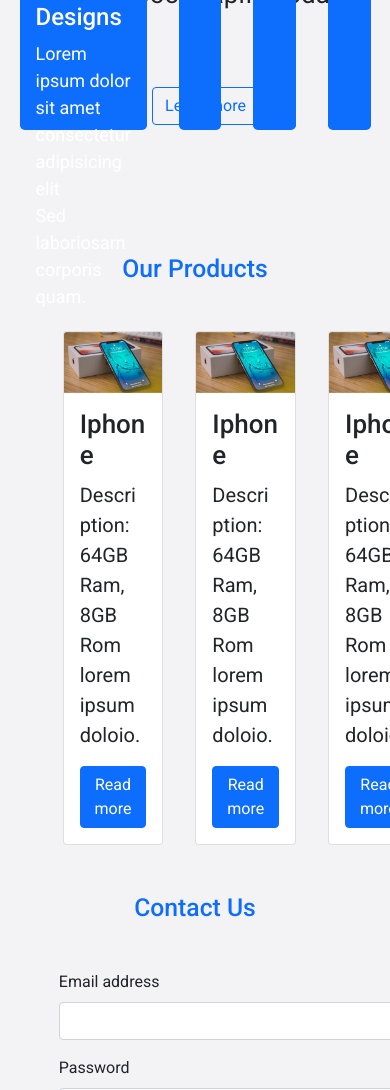
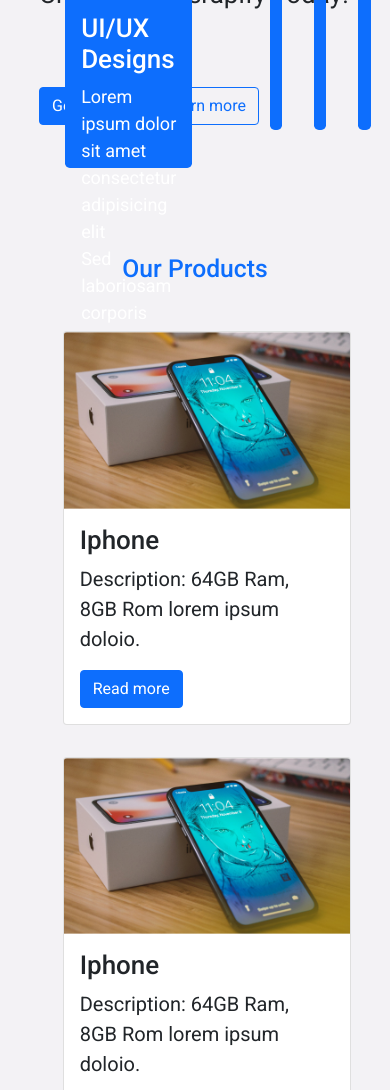
Before and after one commit to EllabyOJ/First-figma, a plain HTML site: page index.html in a window 390 px wide. Shown: the part 379-1469 px from the top of the page. Drawn offline with nearby package versions, Linux system fonts and the light colour scheme.

Commit message:
Add figma project

```diff
--- a/index.html
+++ b/index.html
@@ -45,7 +45,7 @@
             <h2>Our Services</h2>
         </div>
         <div class="flexed">
-          <div class="flexed-content text-white bg-primary rounded-3" style="width: 20rem; height: 14rem;">
+          <div class="flexed-content products text-white flex-sm-column flex-lg-row bg-primary rounded-3" style="width: 20rem; height: 14rem;">
               <div class="card-header" id="card-header">Branding</div>
               <div class="card-body">
                 <h5 class="card-title">UI/UX Designs</h5>
@@ -60,7 +60,7 @@
           <div class="service text-primary text-center mt-5 mb-5 ms-auto text-center">
             <h2>Our Products</h2>
         </div>
-        <div class="container products d-flex">
+        <div class="container products d-flex flex-sm-column flex-lg-row">
             <div class="card" style="width: 18rem;">
                 <img src="images/melvin-thambi-VEVigpVmCRI-unsplash 1.jpg" class="card-img-top">
                 <div class="card-body">
--- a/style.css
+++ b/style.css
@@ -64,3 +64,8 @@ body{
 #forms{
     margin-left: 12%;
 }
+@media screen and (max-width: 575px) {
+    .products{
+        flex-direction: column;
+    }
+}
```
